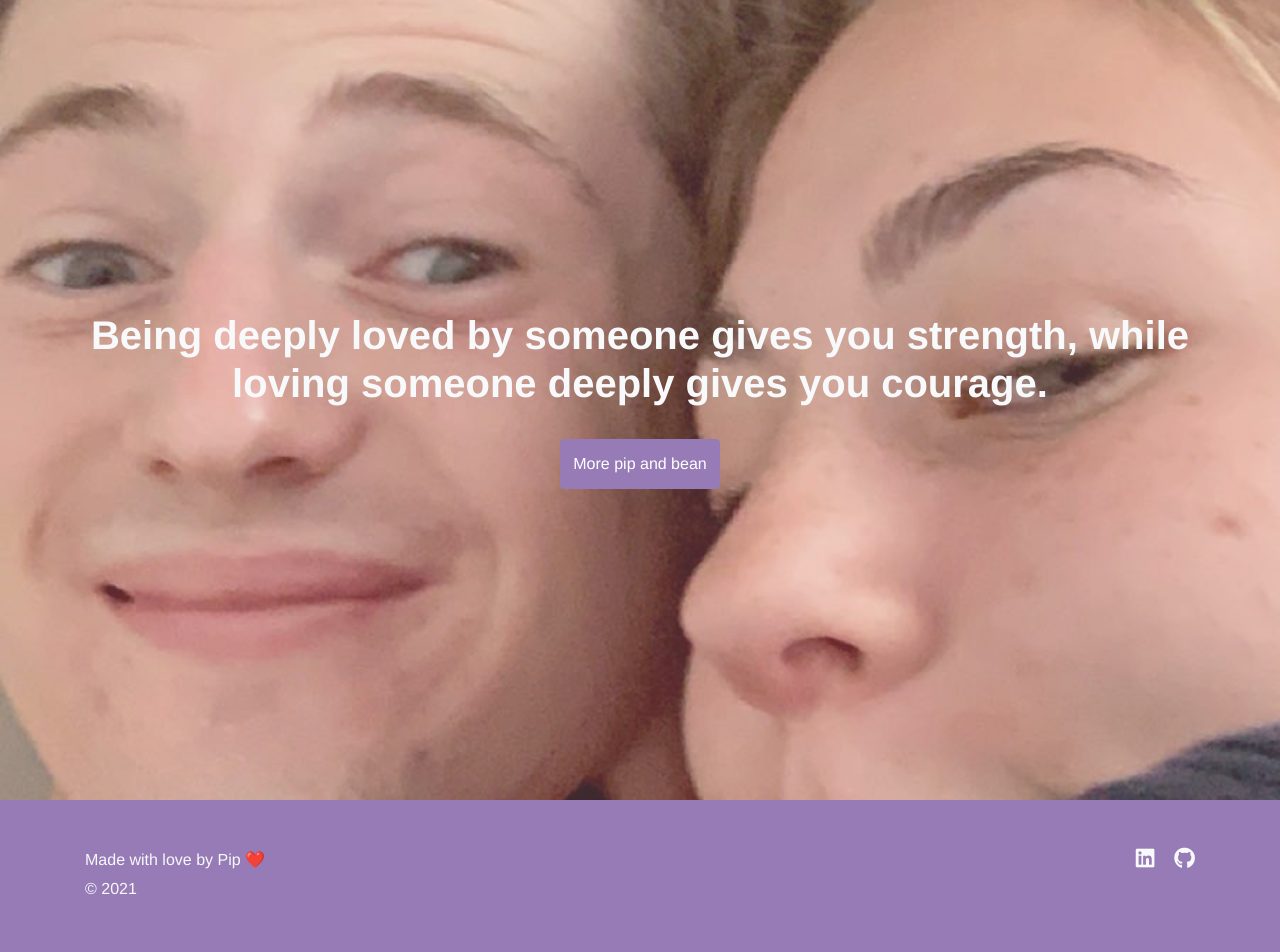
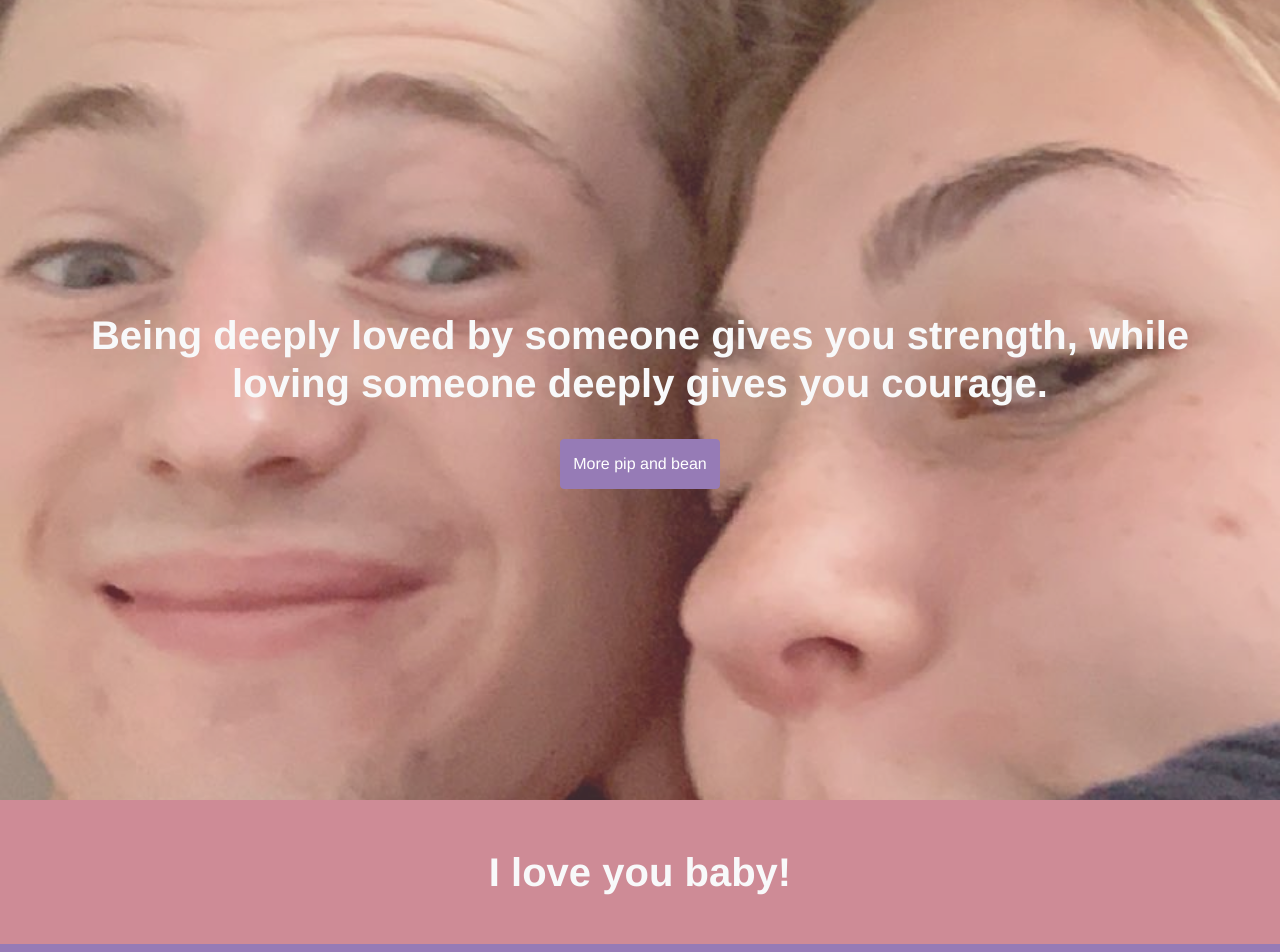
Before and after one commit to rpsutton/valentines, a React (Create React App) app: page / in a window 1280 px wide. Shown: the top 952 px of the page. Built offline with nearby package versions, Linux system fonts and the light colour scheme; no server answers.

Commit message:
another fix

```diff
--- a/src/components/AdviceDisplay.js
+++ b/src/components/AdviceDisplay.js
@@ -26,6 +26,7 @@ function HeroSection(props) {
   const [quote, setQuote] = useState(quotes[generateRandomNumber(quotesLength)]);
   const [background, setBackground] = useState(backgrounds[generateRandomNumber(backgroundsLength)]);
   const [countdown, setCountdown] = useState(false);
+
   return (
     <DisplaySection
       bg={props.bg}
--- a/src/components/HeroSection.js
+++ b/src/components/HeroSection.js
@@ -20,13 +20,6 @@ function HeroSection(props) {
           size={1}
           spaced={true}
         />
-        <Button
-          variant={props.buttonColor}
-          size="lg"
-          onClick={props.buttonOnClick}
-        >
-          {props.buttonText}
-        </Button>
       </Container>
     </Section>
   );
--- a/src/pages/index.js
+++ b/src/pages/index.js
@@ -1,5 +1,6 @@
 import React from "react";
 import AdviceDisplay from "./../components/AdviceDisplay";
+import HeroSection from './../components/HeroSection';
 import Footer from "./../components/Footer";
 
 function IndexPage(props) {
@@ -11,6 +12,11 @@ function IndexPage(props) {
         bg="pink"
         textColor="light"
         buttonColor="primary"
+      />
+      <HeroSection
+        bg="pink"
+        textColor="light"
+        title="I love you baby!"
       />
       <Footer
         bg="lavender"
```
